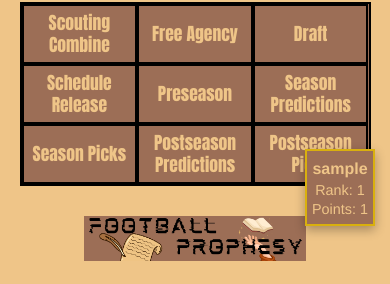
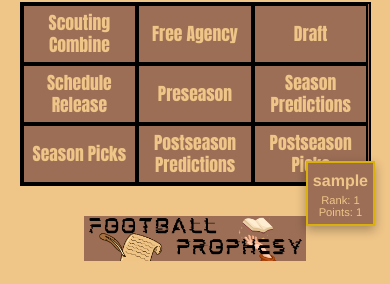
Before and after one commit to BillK181/football_prophesy, a Flask app: page / in a window 390 px wide. Shown: the part 603-887 px from the top of the page. Run offline with Flask 3, Linux system fonts and the light colour scheme; the visitor is signed in with stand-in values (Sample User, id 1); data comes from the database, SQL or seed files in the repository.

Commit message:
“0.21”

```diff
--- a/football_prophesy/static/css/base.css
+++ b/football_prophesy/static/css/base.css
@@ -249,4 +249,9 @@ section {
         margin: 0 auto;           /* center horizontally */
         text-align: center;       /* center content inside footer */
     }
+
+    #user-info p {
+        line-height: 1;     /* tight line spacing */
+        font-size: 0.7rem;    /* smaller font, adjust as needed */
+    }
 }
--- a/football_prophesy/static/css/index.css
+++ b/football_prophesy/static/css/index.css
@@ -156,7 +156,7 @@
 }
 
 #all-accounts .full-scoreboard-btn {
-    margin-right: 8%;          /* shift button left by ~1/3 of container */
+    margin-right: 8%;
 }
 
 #all-accounts,
@@ -253,7 +253,7 @@
     font-family: var(--font-heading);
     font-size: 1.5rem;
     width: 100%;               /* fill li width */
-    line-height: 1.2em;        /* vertical spacing between stacked words */
+    line-height: 1.5em;        /* vertical spacing between stacked words */
 }
 
 #main-navigation a:hover {
```
